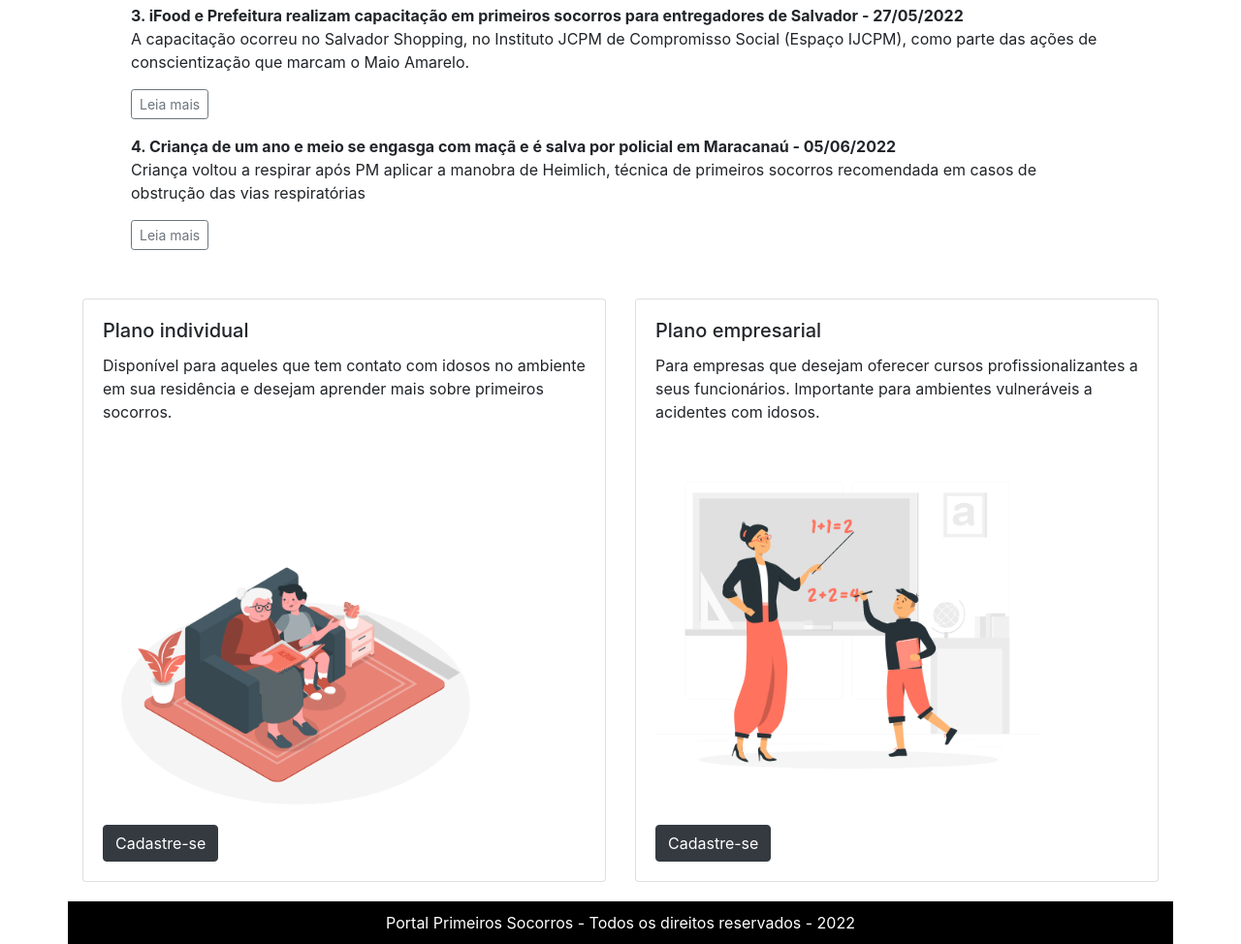
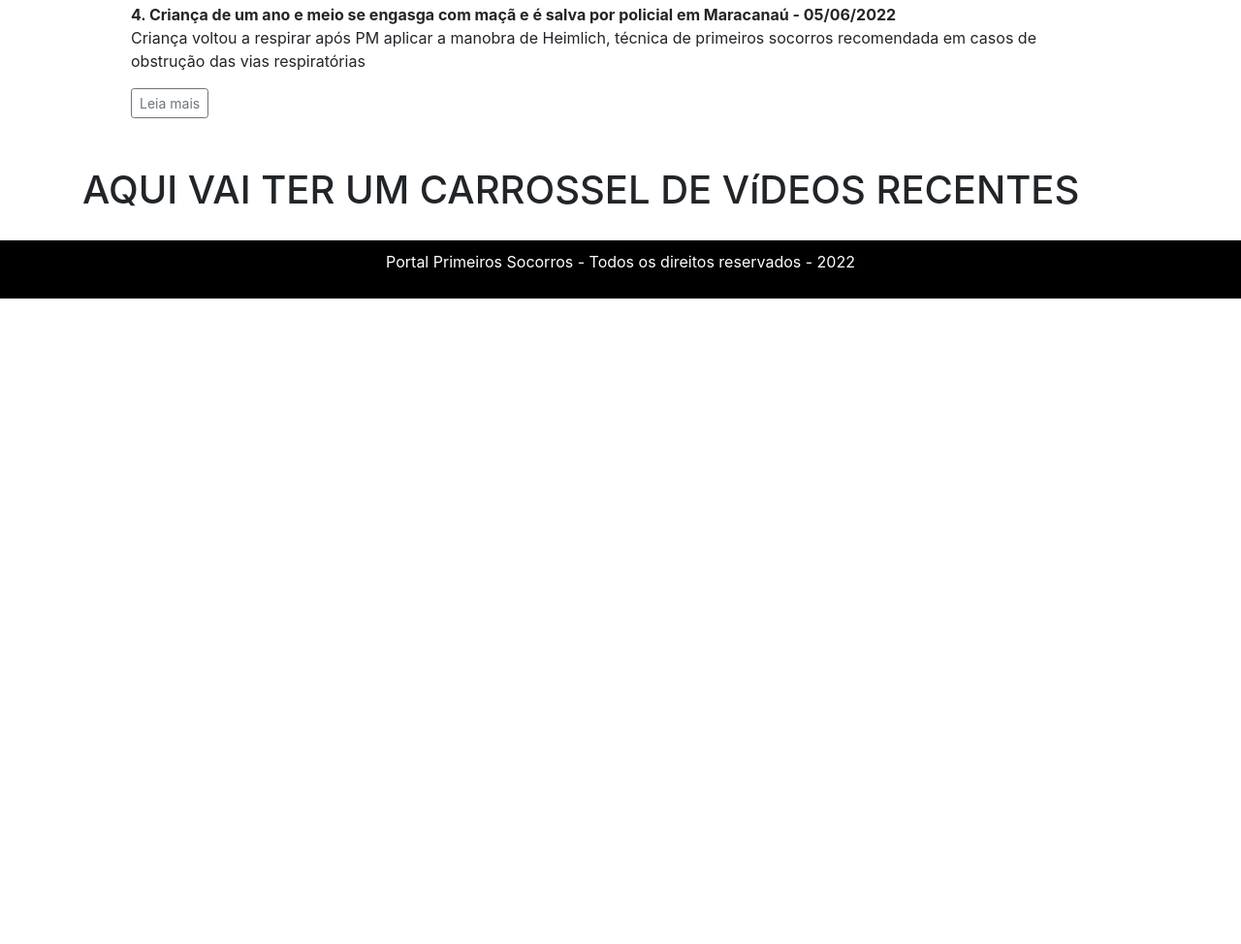
Before and after one commit to TI2-Grupo14/Primeiros-Socorros-Catuana, a plain HTML site: page codigos/index.html in a window 1280 px wide. Shown: the part 1405-2379 px from the top of the page at 97% size. After the commit the page ends 1713 px from the top, so only its background shows below. Drawn offline with nearby package versions, Linux system fonts and the light colour scheme.

Commit message:
home-changed

```diff
--- a/codigos/index.html
+++ b/codigos/index.html
@@ -1,14 +1,18 @@
 <!DOCTYPE html>
 <html lang="pt-br">
+
 <head>
   <meta charset="utf-8">
   <meta name="viewport" content="width=device-width, initial-scale=1, shrink-to-fit=no">
   <title>Catuana</title>
-    <link rel="stylesheet" href="https://cdn.jsdelivr.net/npm/bootstrap@4.4.1/dist/css/bootstrap.min.css" integrity="sha384-Vkoo8x4CGsO3+Hhxv8T/Q5PaXtkKtu6ug5TOeNV6gBiFeWPGFN9MuhOf23Q9Ifjh" crossorigin="anonymous">
+  <link rel="stylesheet" href="https://cdn.jsdelivr.net/npm/bootstrap@4.4.1/dist/css/bootstrap.min.css"
+    integrity="sha384-Vkoo8x4CGsO3+Hhxv8T/Q5PaXtkKtu6ug5TOeNV6gBiFeWPGFN9MuhOf23Q9Ifjh" crossorigin="anonymous">
   <link rel="stylesheet" href="style-home.css">
   <script src="script-noticias.js"></script>
 </head>
+
 <body>
+
   <header class="container header">
     <div class="row">
       <div class="col-12 header_area">
@@ -30,43 +34,16 @@
 
       </div>
   </header>
+
   <main class="container main">
     <div class="row main">
       <div">
         <img title="principal_gif" src="img/gif principal.gif" class="gif_main">
-                <img title="escrito_gif"   src="img/escrito.jpg"       class="escrito_main">
+        <img title="escrito_gif" src="img/escrito.jpg" class="escrito_main">
     </div>
     </div>
     <div class="row cards">
-            <div class="card mb-3" id="card1" style="max-width: 540px;">
-                <div class="row g-0">
-                  <div class="col-md-4">
-                    <img title="engasgo_imagem" src="img/engasgo1.jpg" style="width: 125%"  id="img_engasgo">
-                  </div>
-                  <div class="col-md-8">
-                    <div class="card-body" id="subtitulo-alinhado">
-                      <h5 class="card-title" >Conteúdo Gratuito</h5>
-                      <p class="card-text">Aprenda como e quando fazer a manobra de Heimlich e como lidar com crianças e idosos nessa situação</p>
-                      <a href="conteudo-principal.html?id=5"type="button" class="btn btn-dark " id="btn-plano">Acessar conteúdo</a>
-
-                    </div>
-                  </div>
-                </div>
-              </div>
-              <div class="card mb-3" id="card2" style="max-width: 540px;">
-                <div class="row g-0">
-                  <div class="col-md-4">
-                    <img title="queimadura_imagem" src="img/queimadura1.jpg" style="width: 125%"  id="img_queimadura">
-                  </div>
-                  <div class="col-md-8">
-                    <div class="card-body" id="subtitulo-alinhado">
-                      <h5 class="card-title" >Conteúdo Gratuito</h5>
-                      <p class="card-text">Você sabe quais são as melhores práticas e quando deve ligar para o SAMU quando um idoso se queima?</p>
-                      <a href="conteudo-principal.html?id=9"type="button" class="btn btn-dark " id="btn-plano">Acessar conteúdo</a>
-                    </div>
-                  </div>
-                </div>
-              </div>
+      <h1>AQUI VAI TER UM CARROSSEL DE CARDS DOS MAIS ACESSADOS</h1>
     </div>
 
     <div class="noticias">
@@ -75,43 +52,23 @@
     </div>
 
     <div class="row">
-        <div class="col-sm-6" id="plano1">
-          <div class="card">
-            <div class="card-body" id="subtitulo-plano">
-              <h5 class="card-title" >Plano individual</h5>
-              <p class="card-text">Disponível para aqueles que tem contato com idosos no ambiente em sua residência e desejam aprender mais sobre primeiros socorros.</p>
-
-              <img src="img/gif avo.gif" width="80%">
-              <a href="cadastro.html" class="btn btn-dark" id="btn-plano">Cadastre-se</a>
+      <div class="col-12" id="plano1">
+          <h1>AQUI VAI TER UM CARROSSEL DE VíDEOS RECENTES</h1>
       </div>
     </div>
-        </div>
-        <div class="col-sm-6" id="plano2">
-          <div class="card">
-            <div class="card-body" id="subtitulo-plano">
-              <h5 class="card-title">Plano empresarial</h5>
-              <p class="card-text">Para empresas que desejam oferecer cursos profissionalizantes a seus funcionários. Importante para ambientes vulneráveis a acidentes com idosos.</p>
-              <img src="img/gif prof.gif" width="80%">
-              <a href="cadastro.html" class="btn btn-dark" id="btn-plano" >Cadastre-se</a>
+  </main>
 
-            </div>
-          </div>
-        </div>
-      </div>
+  <footer id="footer">
 
-     <footer>
-            <div class="row">
-                <div class="col-12 footer_area">
-                   Portal Primeiros Socorros - Todos os direitos reservados - 2022
-                </div>
-            </div>
+    <p>Portal Primeiros Socorros - Todos os direitos reservados - 2022</p>
+
   </footer>
 
   <script>
     var prods = '';
-            for (i=0; i < db.dados.length; i=i+1) {
+    for (i = 0; i < db.dados.length; i = i + 1) {
       prods += `<p
-                class="produto-item"><b>${i+1}.  ${ db.dados[i].titulo } - ${db.dados[i].datas}</b> <br> ${db.dados[i].corpo} <br>
+                class="produto-item"><b>${i + 1}.  ${db.dados[i].titulo} - ${db.dados[i].datas}</b> <br> ${db.dados[i].corpo} <br>
 
                   <div class="btn-group">
                     <a href= "${db.dados[i].url}" type="button" class="btn btn-sm btn-outline-secondary" >Leia mais</a>
--- a/codigos/style-home.css
+++ b/codigos/style-home.css
@@ -1,7 +1,13 @@
+html{
+    width: 100%;
+    height: 100%;
+}
+
 /* MENU */
 .header{
     background: rgb(0, 0, 0);
     margin-bottom: 30px;
+    max-width: 100%;
 }
 .logo{
     width: 70px;
@@ -76,15 +82,15 @@
 }
 
 /* FOOTER */
-.footer_area{
-    align-items: center;
-    align-content: center;
+#footer{
     text-align: center;
-    margin-top: 20px;
+    margin: 20px 0 0 0;
     padding: 10px;
     background-color: black;
     color: white;
+    width: 100;
 }
+
 
 @media screen and (max-width:700px){
     .gif_main {
```
Lines whose indentation alone changed are shown as unchanged.
